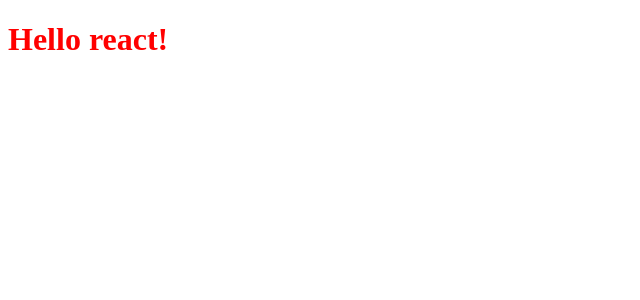
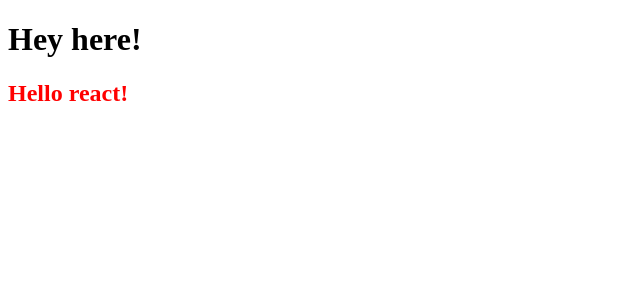
Before and after one commit to vimaladarshan/react-app, a React (Vite) app: page / in a window 1280 px wide. Shown: the top 300 px of the page, without its empty margins (0-640 px from the left). Built offline with nearby package versions, Linux system fonts and the light colour scheme.

Commit message:
functional component, nested component or component composition

```diff
--- a/App.js
+++ b/App.js
@@ -1,8 +1,18 @@
 import React from "react";
 import ReactDOM from "react-dom/client";
 
-const heading = <h1 id="heading">Hello react!</h1>;
+const TitleComponent = () => {
+  return <h1 id="title">Hey here!</h1>;
+};
+const HeadingComponent = () => {
+  return (
+    <>
+      <TitleComponent />
+      <h2 id="heading">Hello react!</h2>
+    </>
+  );
+};
 
 const root = ReactDOM.createRoot(document.getElementById("root"));
 
-root.render(heading);
+root.render(<HeadingComponent />);
```
